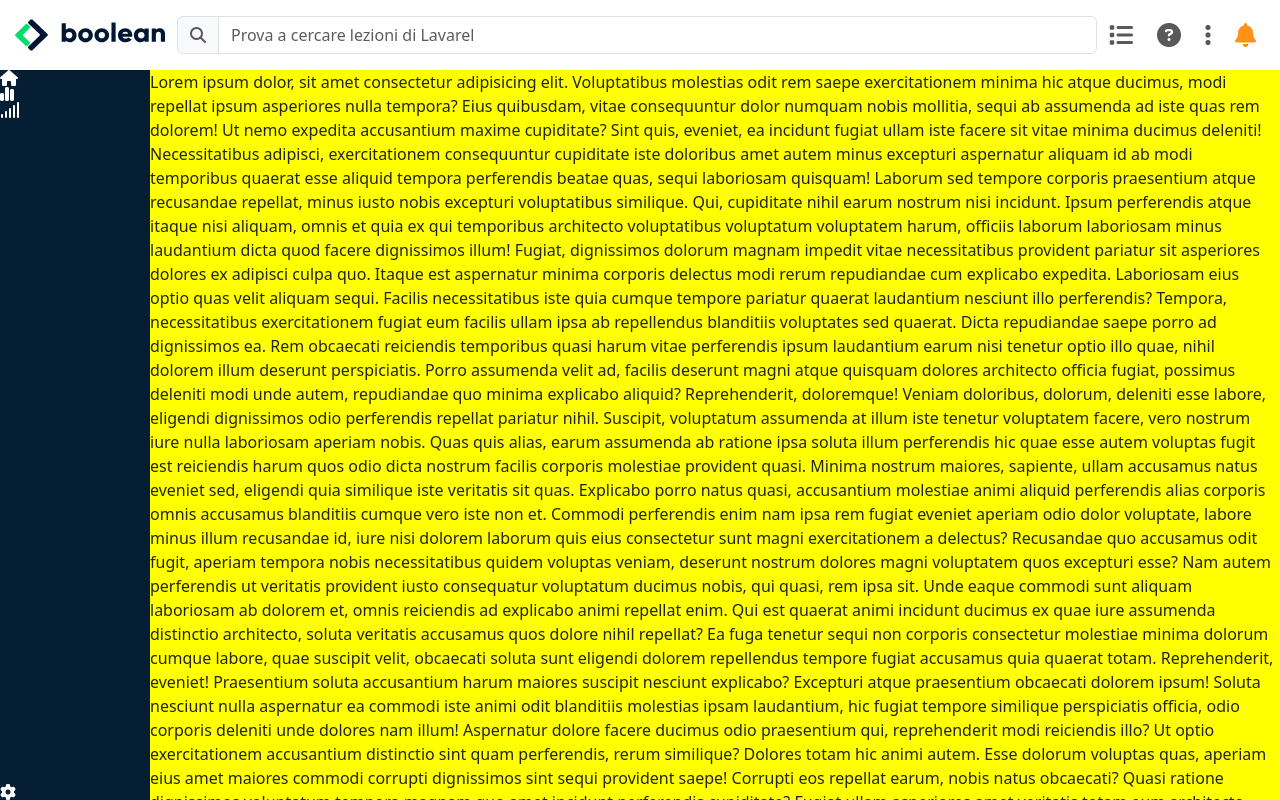
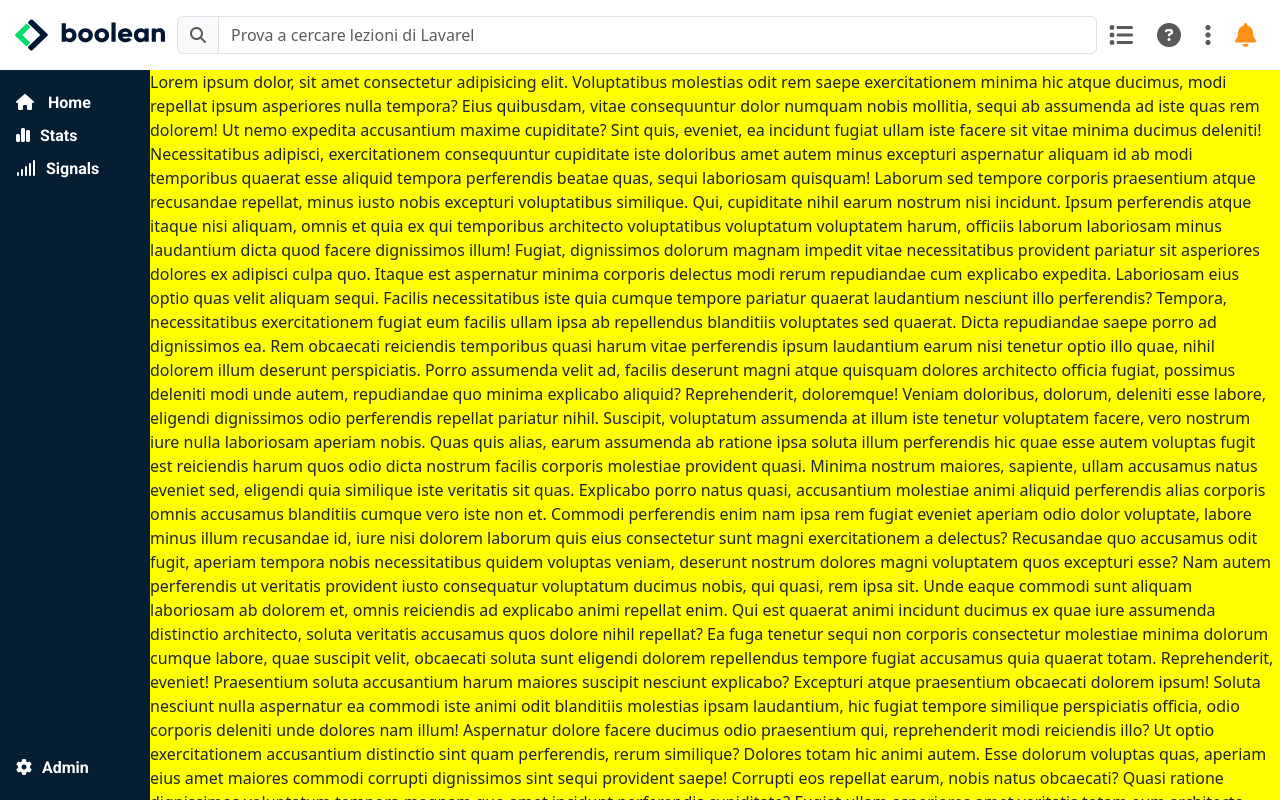
Before and after one commit to Matteo0421/html-css-bootstrap-dashboard, a plain HTML site: page index.html in a window 1280 px wide. Drawn offline with nearby package versions, Linux system fonts and the light colour scheme.

Commit message:
[end]left-container

```diff
--- a/assets/css/style.css
+++ b/assets/css/style.css
@@ -35,11 +35,42 @@ header .tag-header i:last-child{
 
 /* /HEADER */
 
+/* CONTAINER LEFT */
 .container-left{
   width: 60px;
   background-color: var(--dark-blue);
   height: calc(100vh - 70px);
 }
+
+.container-left .top-left-item,
+.container-left .bottom-left-item{
+  align-items: center;
+}
+
+.container-left .top-left-item span,
+.container-left .bottom-left-item span{
+  font-family: var(--font-family);
+  display: none;
+}
+
+.container-left i{
+  font-size: 1.5rem;
+}
+
+.container-left .top-left-item i:first-child{
+  margin-top: 30px;
+}
+
+.container-left .top-left-item i{
+  margin-top: 15px;
+}
+
+.container-left .bottom-left-item i{
+  margin-bottom: 20px;
+}
+
+/* /CONTAINER LEFT */
+
 
 .container-right{
   width: calc(100% - 60px);
@@ -49,16 +80,8 @@ header .tag-header i:last-child{
 }
 
 @media screen and (min-width:1200px){
-  .container-left{
-    width: 150px;
-    background-color: var(--dark-blue);
-  }
 
-  .container-right{
-    width: calc(100% - 150px);
-    background-color: yellow;
-    overflow: auto;
-  }
+  /* HEADER */
 
   header .img-mobile{
     display: none;
@@ -73,4 +96,39 @@ header .tag-header i:last-child{
   header .tag-header i{
     display: block;
   }
+
+  /*/ HEADER */
+
+  /* CONTAINER-LEFT */
+  .container-left{
+    width: 150px;
+    background-color: var(--dark-blue);
+  }
+
+
+  .container-left .top-left-item,
+  .container-left .bottom-left-item{
+    align-items: baseline;
+  }
+
+  .container-left i{
+    font-size: 1rem;
+  }
+
+
+  .container-left .top-left-item span,
+  .container-left .bottom-left-item span{
+  display: inline-block;
+  margin-left: 10px;
 }
+
+    /* CONTAINER-LEFT */
+
+  .container-right{
+    width: calc(100% - 150px);
+    background-color: yellow;
+    overflow: auto;
+  }
+
+
+}
--- a/index.html
+++ b/index.html
@@ -58,14 +58,14 @@
 
   <div class="container-left d-flex flex-column justify-content-between  ">
 
-    <div class="top-left-item d-flex flex-column ">
-      <i class="fa-solid fa-house text-white "></i>
-      <i class="fa-solid fa-chart-simple text-white"></i>
-      <i class="fa-solid fa-signal text-white"></i>
+    <div class="top-left-item d-flex flex-column  ">
+      <i class="fa-solid fa-house text-white  mt-xl-4 ms-xl-3   "> <span>Home</span> </i>
+      <i class="fa-solid fa-chart-simple text-white mt-xl-3 ms-xl-3 "><span>Stats</span></i>
+      <i class="fa-solid fa-signal text-white mt-xl-3 ms-xl-3 "><span>Signals</span></i>
     </div>
 
     <div class="bottom-left-item d-flex flex-column ">
-      <i class="fa-solid fa-gear text-white "></i>
+      <i class="fa-solid fa-gear text-white mb-xl-4 ms-xl-3 "><span>Admin</span></i>
     </div>
 
   </div>
```
